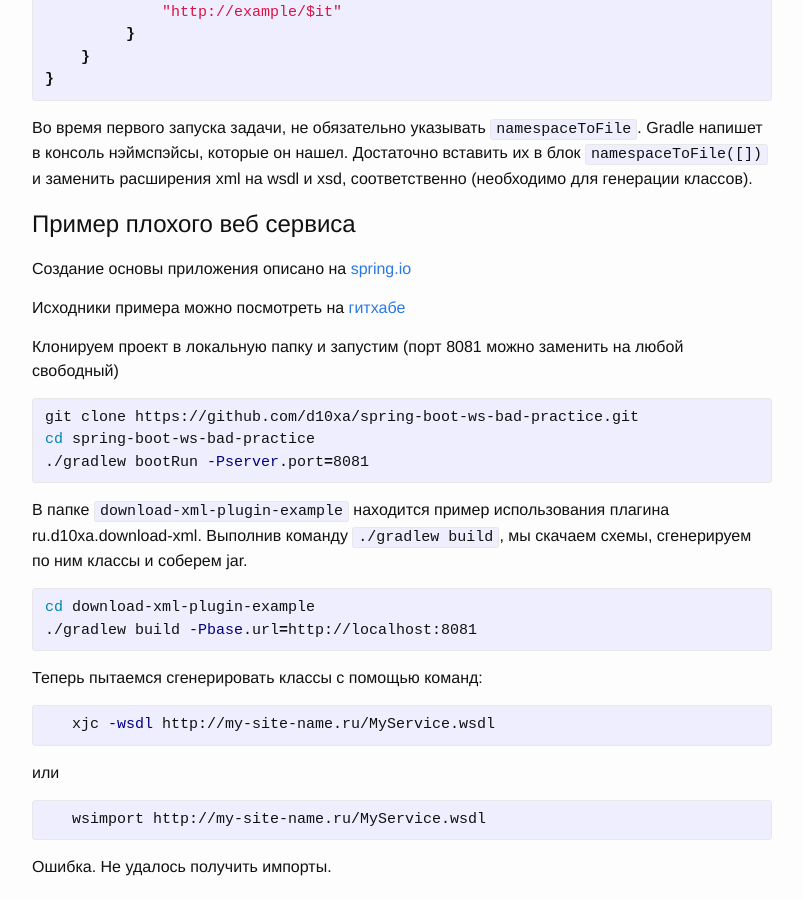
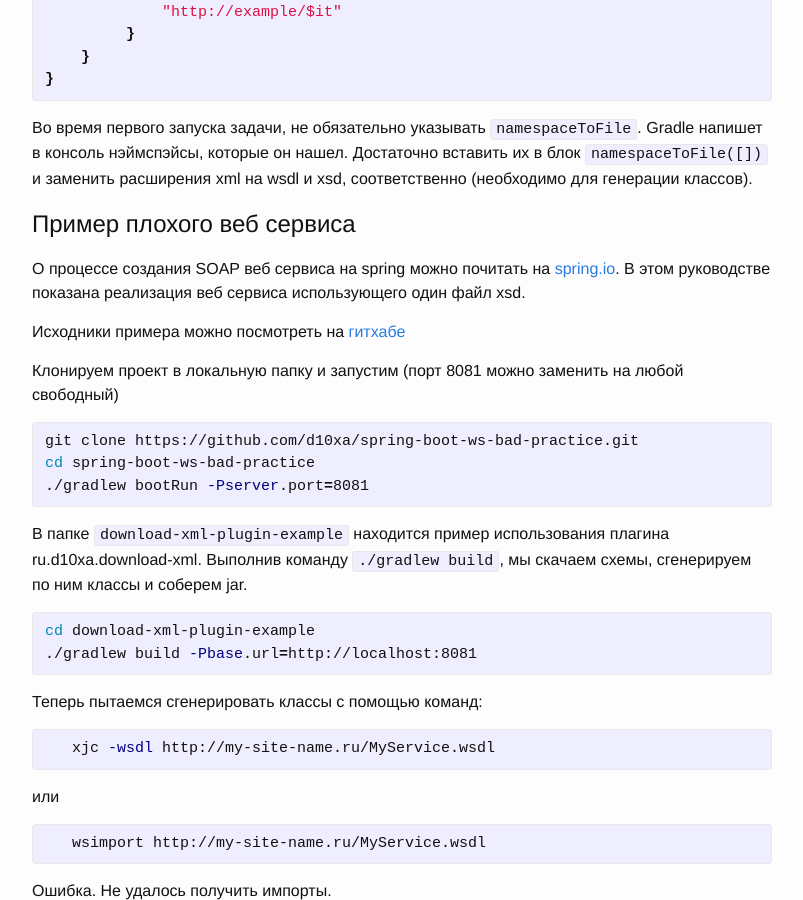
Before and after one commit to d10xa/d10xa.github.io, a Jekyll site: the page built from _posts/2015-09-01-gradle-download-xml-plugin.markdown, in a window 1280 px wide and 900 px high, scrolled down 1295 px. Shown: the whole window, without its empty margins (238-1041 px from the left). Built offline with Jekyll 4.4.1, drawn with Linux system fonts in a browser that asks for light colours.

Commit message:
tmp upd2

```diff
--- a/_posts/2015-09-01-gradle-download-xml-plugin.markdown
+++ b/_posts/2015-09-01-gradle-download-xml-plugin.markdown
@@ -66,8 +66,8 @@ Gradle напишет в консоль нэймспэйсы, которые о
 Пример плохого веб сервиса
 ==========================
 
-Создание основы приложения описано на
-[spring.io][spring-producing-soap-guide]
+О процессе создания SOAP веб сервиса на spring можно почитать на [spring.io][spring-producing-soap-guide].
+В этом руководстве показана реализация веб сервиса использующего один файл xsd.
 
 Исходники примера можно посмотреть на [гитхабе][spring-boot-ws-bad-practice]
 
```
